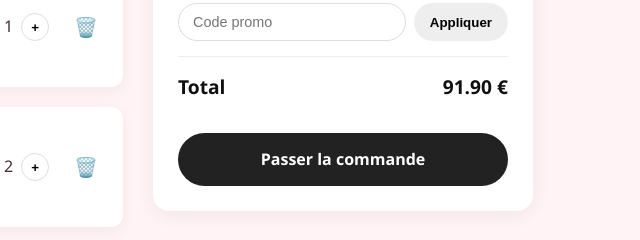
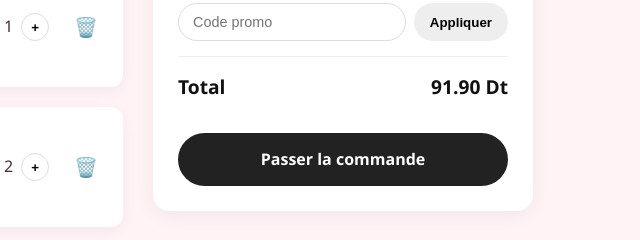
Before and after one commit to EasyRent12/memora, a plain HTML site: page panier.html in a window 1280 px wide. Shown: the part 493-733 px from the top of the page, 637-1277 px from the left. Drawn offline with nearby package versions, Linux system fonts and the light colour scheme.

Commit message:
Mise a jour des prix réels en DT pour Memora

```diff
--- a/panier.html
+++ b/panier.html
@@ -308,7 +308,7 @@
 
       <div class="summary-row total">
         <span>Total</span>
-        <span>91.90 €</span>
+        <span>91.90 Dt</span>
       </div>
 
       <a href="checkout.html" class="checkout-btn">Passer la commande</a>
```
